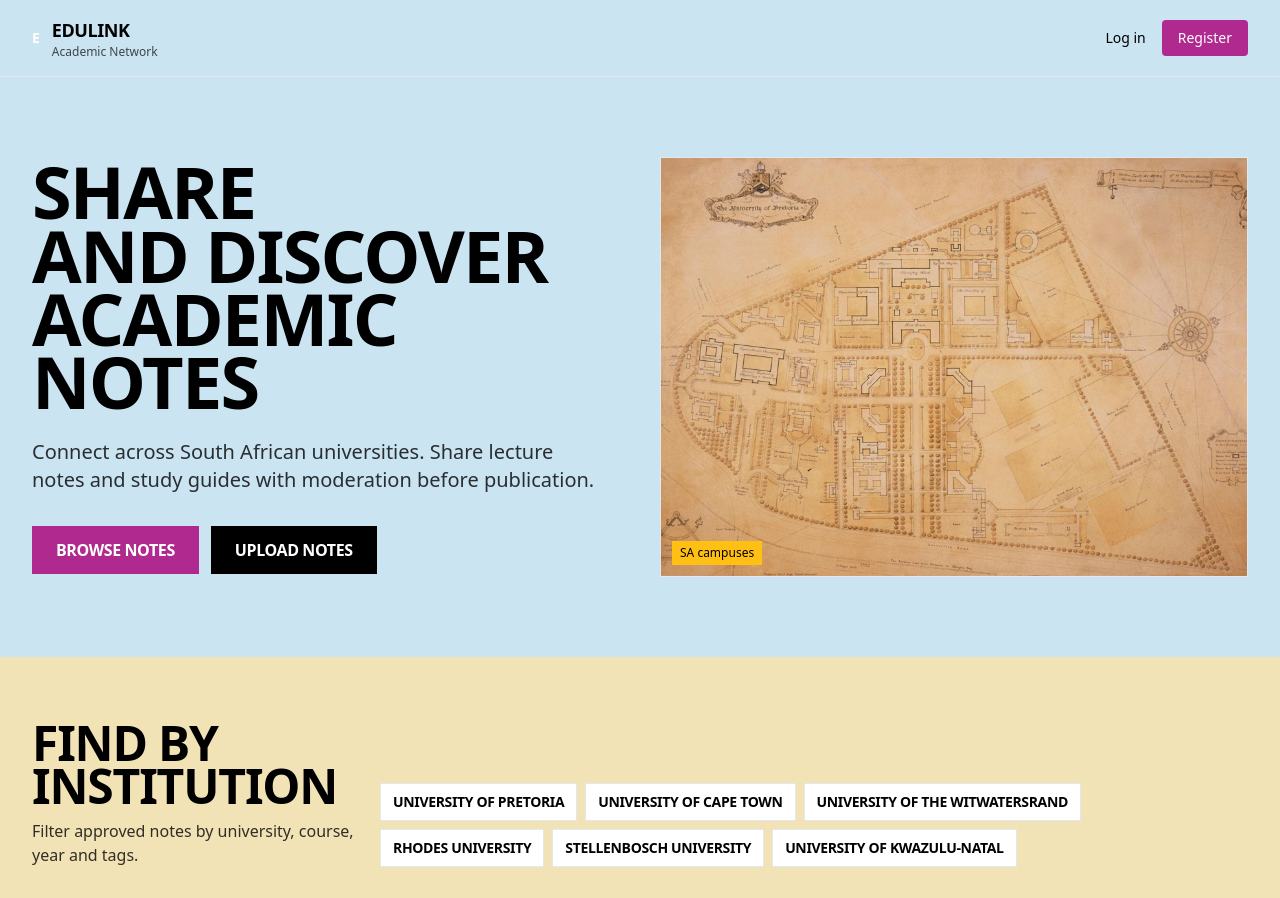
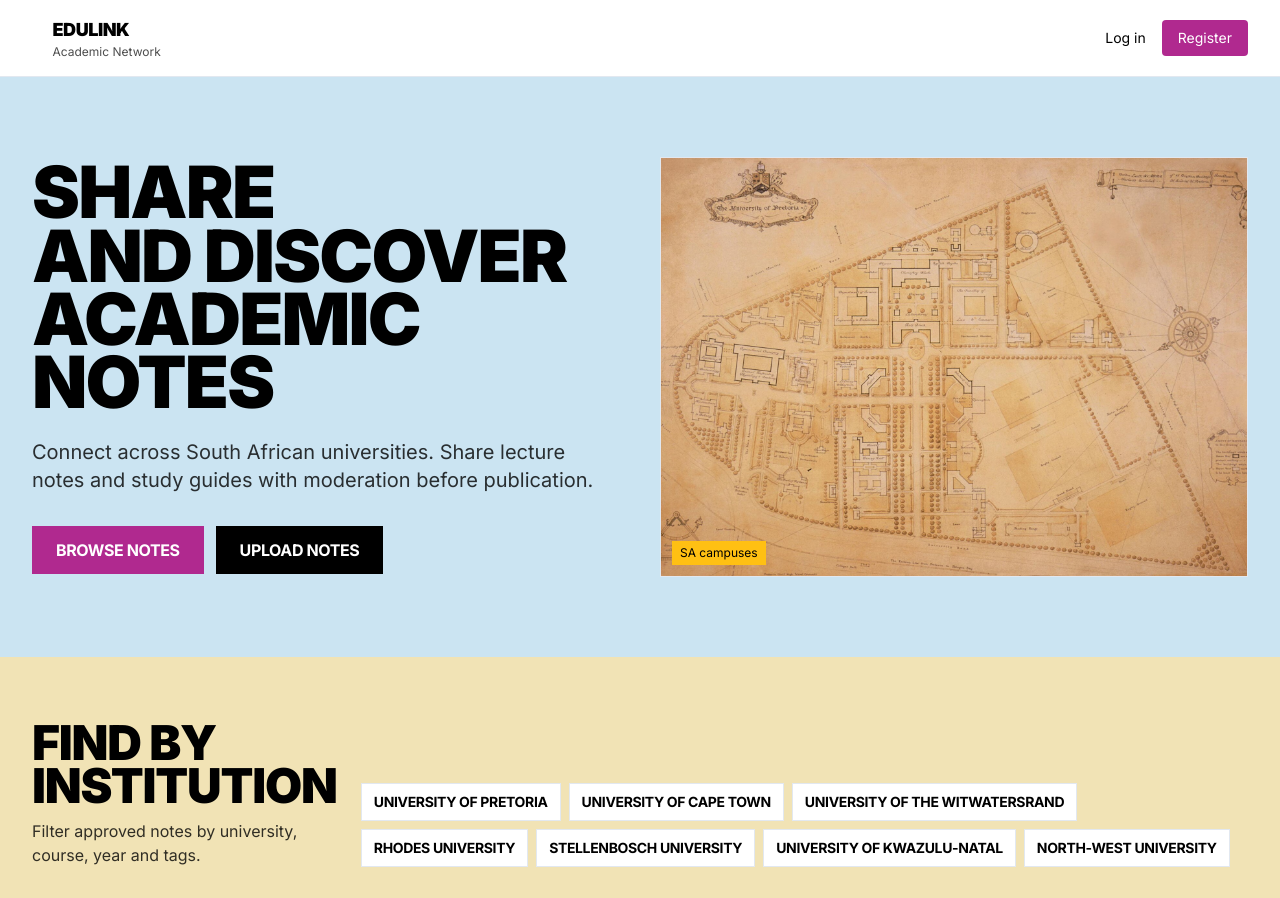
Before and after one commit to ThamiRoneo/EduLink, a Next.js app in the folder web/: page / in a window 1280 px wide. Shown: the top 898 px of the page. Built offline with nearby package versions, Linux system fonts and the light colour scheme; no server answers.

Commit message:
Revert home palette to blues and add NWU

```diff
--- a/web/src/app/page.tsx
+++ b/web/src/app/page.tsx
@@ -5,7 +5,7 @@ import { useEffect, useRef, useState } from "react";
 import { createClient } from "@/lib/supabase/client";
 import { useRouter } from "next/navigation";
 
-const INSTITUTIONS = ["University of Pretoria", "University of Cape Town", "University of the Witwatersrand", "Rhodes University", "Stellenbosch University", "University of KwaZulu-Natal"];
+const INSTITUTIONS = ["University of Pretoria", "University of Cape Town", "University of the Witwatersrand", "Rhodes University", "Stellenbosch University", "University of KwaZulu-Natal", "North-West University"];
 
 export default function Home() {
   const [user, setUser] = useState<any>(null);
@@ -37,8 +37,8 @@ export default function Home() {
   }
 
   return (
-    <main className="min-h-screen" style={{ fontFamily: "'Chivo', system-ui, sans-serif" }}>
-      <header className="border-b border-black/10 bg-[#cbe4f2]">
+    <main className="min-h-screen bg-background" style={{ fontFamily: "Inter, system-ui, sans-serif" }}>
+      <header className="border-b border-border bg-white">
         <div className="max-w-7xl mx-auto px-4 sm:px-6 lg:px-8 py-4 flex items-center justify-between">
           <div className="flex items-center gap-3">
             <div className="flex items-center gap-2">
```
